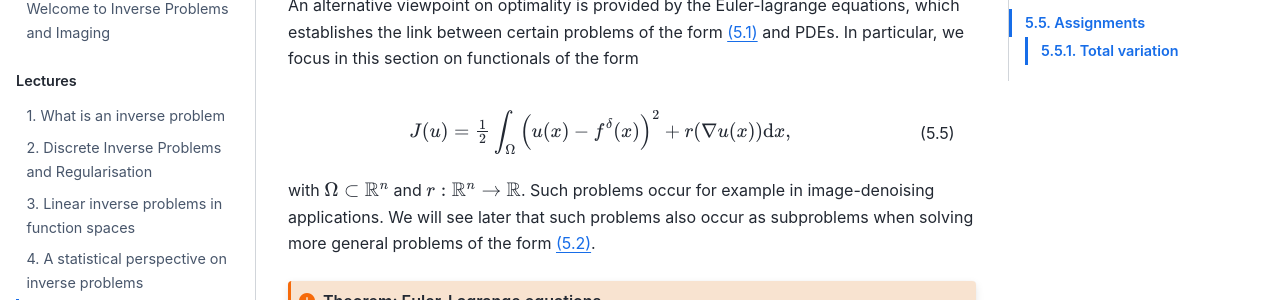
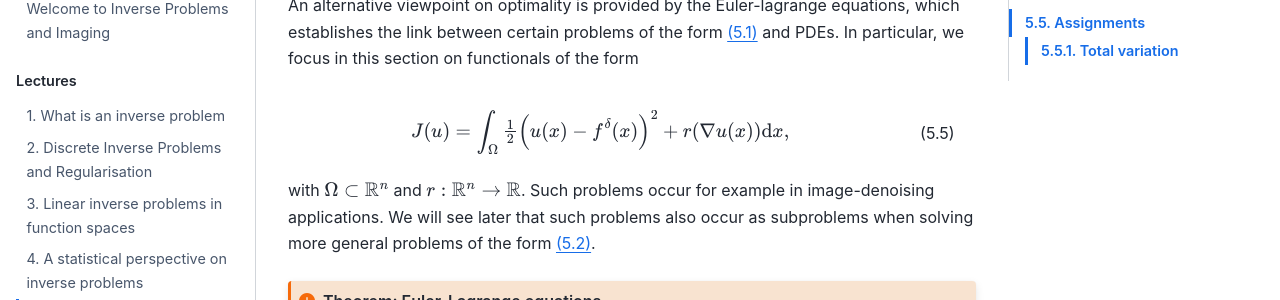
Before and after one commit to TristanvanLeeuwen/IP_and_Im_Lectures, a Jupyter Book: the page built from variational_formulations.md, in a window 1280 px wide and 900 px high, scrolled down 8872 px. Shown: the part 150-450 px from the top of the window. Built offline with Jupyter Book 1.0.4 settings and Sphinx 7.4.7 and the Sphinx Book theme 1.1.4, drawn with Linux system fonts in a browser that asks for light colours.

````diff
--- a/variational_formulations.md
+++ b/variational_formulations.md
@@ -420,7 +420,7 @@ An alternative viewpoint on optimality is provided by the Euler-lagrange equatio
 
 ```{math}
 :label: J_denoising
-J(u) = {\textstyle{\frac{1}{2}}} \int_{\Omega} \left(u(x) - f^\delta(x)\right)^2 + r(\nabla u(x)) \mathrm{d}x,
+J(u) = \int_{\Omega} {\textstyle{\frac{1}{2}}} \left(u(x) - f^\delta(x)\right)^2 + r(\nabla u(x)) \mathrm{d}x,
 ```
 with $\Omega \subset \mathbb{R}^n$ and $r : \mathbb{R}^n \rightarrow \mathbb{R}$. Such problems occur for example in image-denoising applications. We will see later that such problems also occur as subproblems when solving more general problems of the form {eq}`variational_R`.
 
````
